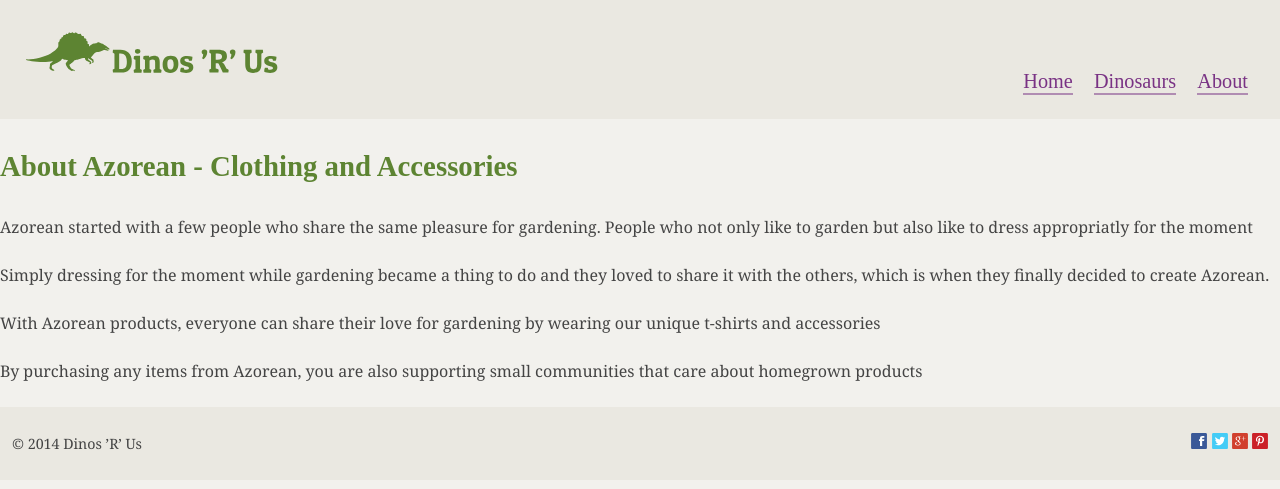
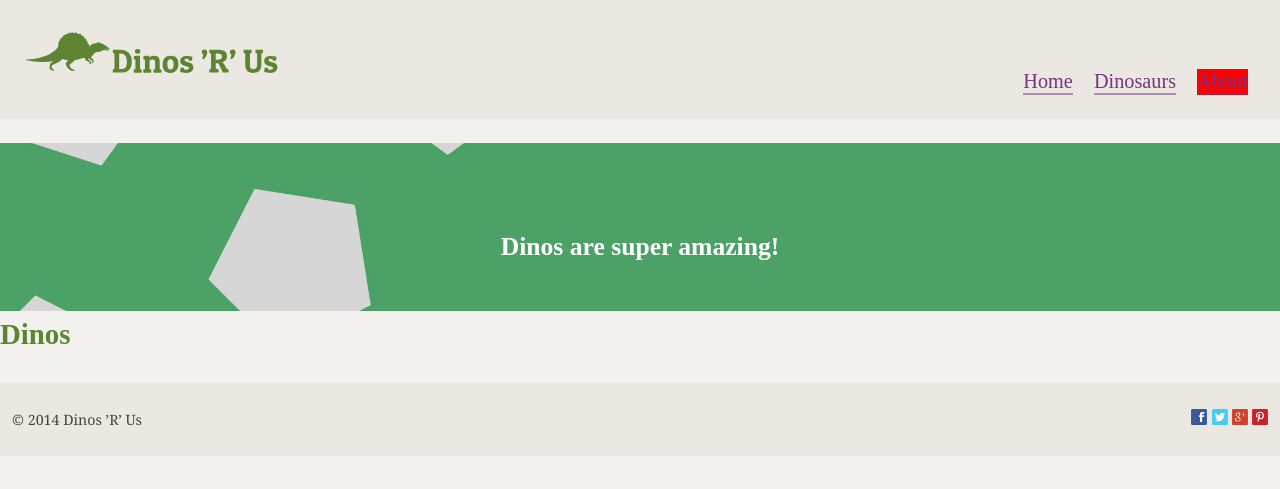
Before and after one commit to card0127/inclass-ecommerce, a Jekyll site: the page built from about.html, in a window 1280 px wide. Shown: the top 489 px of the page. Built offline with Jekyll 4.4.1, drawn with Linux system fonts in a browser that asks for light colours; some web fonts are replaced; Markdown is read by kramdown in place of the engine named in the settings.

Commit message:
In class work

```diff
--- a/_layouts/default.html
+++ b/_layouts/default.html
@@ -2,7 +2,7 @@
 <html>
 <head>
 <meta charset="UTF-8">
-<title>Dinos 'R' Us</title>
+<title>{{page.title}} · Dinos 'R' Us</title>
 	<meta name="handheldfriendly" content="true">
 	<meta name="mobileoptimized" content="240">
 	<meta name="viewport" content="width=device-width,initial-scale=1">
@@ -18,11 +18,13 @@
 	<link href="{{site.baseurl}}/css/list-group.css" rel="stylesheet">
 	<link href="{{site.baseurl}}/css/media-object.css" rel="stylesheet">
 	<link href="{{site.baseurl}}/css/product-list-item.css" rel="stylesheet">
+	<link href="{{site.baseurl}}/css/promos.css" rel="stylesheet">
 	<link href="{{site.baseurl}}/css/product.css" rel="stylesheet">
 
 </head>
 
 <body>
+
 <header class="masthead island push-0">
   <div class="grid grid-bottom">
     <div class="unit unit-s-1 unit-m-1 unit-l-1-3">
@@ -31,19 +33,28 @@
     <nav class="unit unit-s-1 unit-m-1 unit-l-2-3">
       <ul class="list-group giga brand-family push-0 nav">
         <li class="list-group-item list-group-item-inline">
-          <a href="{{site.baseurl}}/">Home</a>
+          <a class="{% if page.url =='/' %}current{% endif %}" href="{{site.baseurl}}/">Home</a>
         </li>
         <li class="list-group-item list-group-item-inline">
-          <a href="{{site.baseurl}}/dinosaurs/">Dinosaurs</a>
+          <a class="{% if page.url contains 'dinosaurs' %}current{% endif %}"href="{{site.baseurl}}/dinosaurs/">Dinosaurs</a>
         </li>
         <li class="list-group-item list-group-item-inline">
-          <a href="{{site.baseurl}}/about/">About</a>
+          <a class="{% if page.url =='/about/' %}current{% endif %}" href="{{site.baseurl}}/about/">About</a>
         </li>
       </ul>
     </nav>
   </div>
 </header>
+
+{% if page.showbanner %}
+	<div class="banner">
+		<h2>{{page.bannertext}}</h2>
+	</div>
+{% endif %}
+
 {{content}}
+
+
 <footer class="footer pad-t">
   <div class="grid">
     <div class="unit unit-s-1 unit-m-1 unit-l-1-2 gutter-1-2">
--- a/about.html
+++ b/about.html
@@ -1,10 +1,7 @@
 ---
 layout: default
+title: About
+bannertext: Dinos are super amazing!
+showbanner: yes
 ---
-
-	<h1>About Azorean - Clothing and Accessories</h1>
-
-	<p>Azorean started with a few people who share the same pleasure for gardening. People who not only like to garden but also like to dress appropriatly for the moment</p>
-	<p>Simply dressing for the moment while gardening became a thing to do and they loved to share it with the others, which is when they finally decided to create Azorean.</p>
-	<p>With Azorean products, everyone can share their love for gardening by wearing our unique t-shirts and accessories</p>
-	<p>By purchasing any items from Azorean, you are also supporting small communities that care about homegrown products</p>
+	<h1>Dinos</h1>
--- a/css/header.css
+++ b/css/header.css
@@ -33,3 +33,18 @@
   }
 
 }
+
+.current {
+	background-color: red;
+}
+
+.banner {
+	background: #6e9d1b url("../images/banner.jpg") no-repeat center center;
+	background-size: cover;
+	padding: 5em 1em 1em;
+	text-align:center;
+}
+
+.banner h2 {
+	color: #fff;
+}
--- /dev/null
+++ b/css/promos.css
@@ -0,0 +1,4 @@
+.promo-small {
+	background-color: #c7c0ae;
+	border-radius: 10px;
+}
--- a/dinosaurs.html
+++ b/dinosaurs.html
@@ -1,6 +1,8 @@
 ---
 layout: default
+title: Dinosaurs
 ---
+
 <div class="grid">
 	<div class="unit unit-s-1 unit-m-1-2 unit-l-1-3">
 		<h1>Dinosaurs!</h1>
```
Also changed, not shown: _includes/promo-small.html (added, +7 -0 lines), index.html (+17 -0 lines), images/banner.jpg (added).
